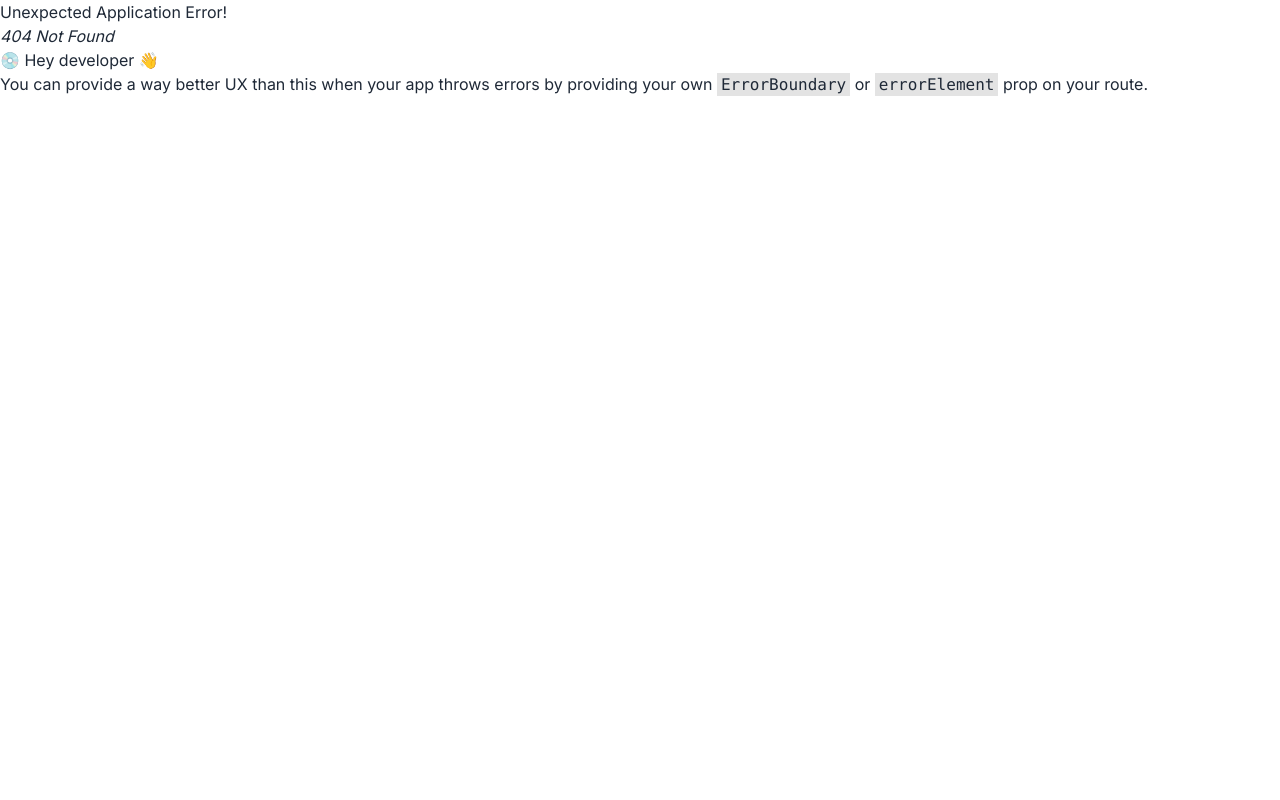
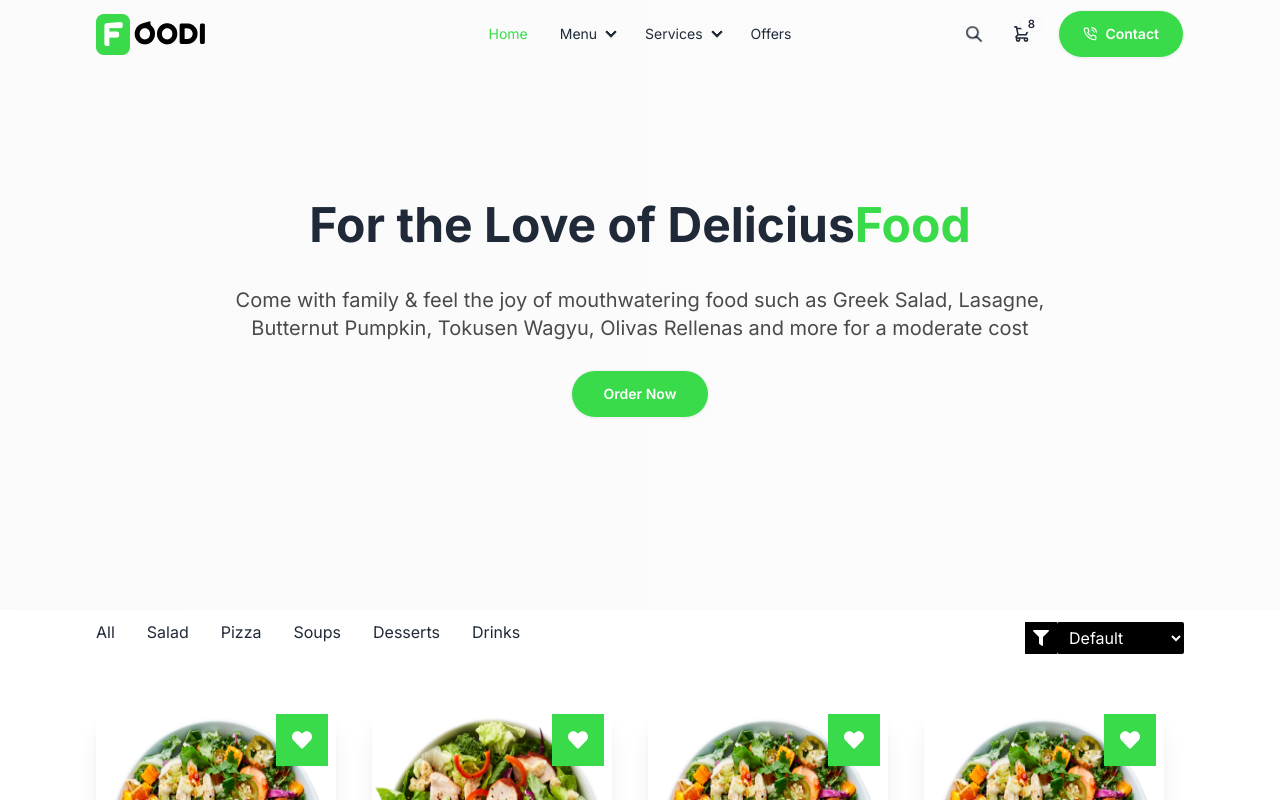
Before and after one commit to gomess99/foodi-client, a React (Vite) app: page /menu in a window 1280 px wide. Before the commit this address had no page. Shown: the top 800 px of the page. Built offline with nearby package versions, Linux system fonts and the light colour scheme.

Commit message:
Finishing Menu Page

```diff
--- a/src/App.css
+++ b/src/App.css
@@ -23,3 +23,13 @@
 .heartStar{
   border-radius: 0px 28px 0px 28px;
 }
+
+.footer-title{
+  color: black !important;
+}
+
+.active{
+  text-decoration: underline;
+  text-underline-offset: 5px;
+  color: #39DB4A;
+}
--- a/src/components/Cards/Cards.jsx
+++ b/src/components/Cards/Cards.jsx
@@ -11,7 +11,7 @@
   };
 
   return (
-    <div className="card bg-base-100 w-96 shadow-xl relative">
+    <div className="card bg-base-100 mr-5 md:my-5 shadow-xl relative">
       <div
         className={`rating gap-1 absolute right-2 top-2 p-4 hearStar bg-green ${
           isHeartFillted ? "text-rose-500" : "text-white"
@@ -30,8 +30,9 @@
         </figure>
       </Link>
       <div className="card-body">
-      <Link to={`menu/${item._id}`}>
-      <h2 className="card-title">{item.name}</h2></Link>
+        <Link to={`menu/${item._id}`}>
+          <h2 className="card-title">{item.name}</h2>
+        </Link>
         <p>Description of the item</p>
         <div className="card-actions justify-between items-center mt-2">
           <h5 className="font-semibold">
--- a/src/components/Navbar/Navbar.jsx
+++ b/src/components/Navbar/Navbar.jsx
@@ -26,14 +26,14 @@
   const navItems = (
     <>
       <li>
-        <a href="/">Home</a>
+        <a className="text-green" href="/">Home</a>
       </li>
       <li tabIndex={0}>
         <details>
           <summary>Menu</summary>
           <ul className="p-2">
             <li>
-              <a>All</a>
+              <a href="/menu">All</a>
             </li>
             <li>
               <a>Salad</a>
--- a/src/layout/Main.jsx
+++ b/src/layout/Main.jsx
@@ -8,7 +8,7 @@
   return (
     <div>
       <Navbar/>
-      <Outlet/>
+      <div className='min-h-screen'><Outlet/></div>
       <Footer/>
     </div>
   )
--- /dev/null
+++ b/src/pages/Home/Shop/Menu.jsx
@@ -0,0 +1,205 @@
+import React, { useEffect, useState } from "react";
+import Cards from "../../../components/Cards/Cards";
+import { FaFilter } from "react-icons/fa";
+
+const Menu = () => {
+  const [menu, setMenu] = useState([]);
+  const [filteredItems, setFilteredItems] = useState([]);
+  const [selectedCategory, setSelectedCategory] = useState(["all"]);
+  const [sortOption, setSortOption] = useState("default");
+  const [currentPage, setcurrentPage] = useState(1);
+  const [itemsPerPage] = useState(8);
+
+
+  //loading data
+  useEffect(() => {
+    //fetch data from the backend
+    const fetchData = async () => {
+      try {
+        const respons = await fetch("/menu.json");
+        const data = await respons.json();
+        //console.log(data)
+        setMenu(data);
+        setFilteredItems(data);
+      } catch (erro) {
+        console.log("erro fetching data", erro);
+      }
+    };
+
+    //call the funtion
+    fetchData();
+  }, []);
+
+  // filtering data based on category
+
+  const filterItems = (category) => {
+    const filtered =
+      category === "all"
+        ? menu
+        : menu.filter((item) => item.category === category);
+
+    setFilteredItems(filtered);
+    setSelectedCategory(category);
+    setcurrentPage(1)
+  };
+
+  // show all data
+
+  const showAll = () => {
+    setFilteredItems(menu);
+    setSelectedCategory("all");
+    setcurrentPage(1)
+  };
+
+  // sorting based on A-Z, Z-A, low-high pricing
+
+  const handleSortChange = (option) => {
+    setSortOption(option);
+    let sortedItems = [...filteredItems];
+
+    // logic
+    switch (option) {
+      case "A-Z":
+        sortedItems.sort((a, b) => a.name.localeCompare(b.name));
+        break;
+      case "Z-A":
+        sortedItems.sort((a, b) => b.name.localeCompare(a.name));
+        break;
+      case "low-to-high":
+        sortedItems.sort((a, b) => a.price - b.price);
+        break;
+      case "high-to-low":
+        sortedItems.sort((a, b) => b.price - a.price);
+        break;
+      default:
+        break;
+    }
+
+    setFilteredItems(sortedItems);
+    setcurrentPage(1)
+  };
+
+  //pagination logic
+
+  const intexOfLastItem = currentPage * itemsPerPage;
+  const indexOfFirstItem = intexOfLastItem - itemsPerPage;
+  const currentItems = filteredItems.slice(indexOfFirstItem, intexOfLastItem)
+  const paginate = (pageNumber) => setcurrentPage(pageNumber);
+
+  return (
+    <div>
+      {/* menu banner */}
+      <div className="max-w-screen-2xl container mx-auto xl:px-24 bg-gradient-to-r from-0% from-[#FAFAFA] to-[#FCFCFC] to-100%">
+        <div className="py-48 flex flex-col  justify-center items-center gap-8">
+          {/* texts */}
+          <div className="text-center space-y-7 px-4">
+            <h2 className="md:text-5xl text-4x1 font-bold md:leading-snug leading-snug">
+              For the Love of Delicius
+              <span className="text-green">Food</span>
+            </h2>
+            <p className="text-xl text-[#4A4A4A] md:w-4/5 mx-auto">
+              Come with family & feel the joy of mouthwatering food such as
+              Greek Salad, Lasagne, Butternut Pumpkin, Tokusen Wagyu, Olivas
+              Rellenas and more for a moderate cost
+            </p>
+            <button className="btn bg-green px-8 py-3 font-semibold text-white rounded-full">
+              Order Now
+            </button>
+          </div>
+        </div>
+      </div>
+
+      {/* menu shop section */}
+
+      <div className="section-container">
+        {/*filtering and sorting */}
+        <div className="flex flex-col md:flex-row flex-wrap md:justify-between items-center space-y-3 mb-8">
+          {/* all category btns  */}
+          <div className="flex flex-row justify-start md:items-center md:gap-8 gap-4 flex-wrap">
+            <button
+              onClick={showAll}
+              className={selectedCategory === "all" ? "active" : ""}
+            >All
+            </button>
+            <button
+              onClick={() => filterItems("salad")}
+              className={selectedCategory === "salad" ? "active" : ""}
+            >
+              Salad
+            </button>
+            <button
+              onClick={() => filterItems("pizza")}
+              className={selectedCategory === "pizza" ? "active" : ""}
+            >
+              Pizza
+            </button>
+            <button
+              onClick={() => filterItems("soup")}
+              className={selectedCategory === "soup" ? "active" : ""}
+            >
+              Soups
+            </button>
+            <button
+              onClick={() => filterItems("dessert")}
+              className={selectedCategory === "dessert" ? "active" : ""}
+            >
+              Desserts
+            </button>
+            <button
+              onClick={() => filterItems("drinks")}
+              className={selectedCategory === "drinks" ? "active" : ""}
+            >
+              Drinks
+            </button>
+          </div>
+
+          {/* sorting base filtering */}
+
+          <div className="flex justify-end mb-4 rounded-sm">
+            <div className="bg-black p-2">
+              <FaFilter className="h-4 w-4 text-white" />
+            </div>
+
+            {/* sorting options */}
+
+            <select
+              name="sort"
+              id="sort"
+              onChange={(e) => handleSortChange(e.target.value)}
+              value={sortOption}
+              className="bg-black text-white px-2 py-1 rounded-sm"
+            >
+              <option value="default">Default</option>
+              <option value="A-Z">A-Z</option>
+              <option value="Z-A">Z-A</option>
+              <option value="low-to-high">Low to High</option>
+              <option value="high-to-low">High to low</option>
+            </select>
+          </div>
+        </div>
+        {/*products card */}
+        <div className="grid md:grid-cols-4 sm:grid-cols-2 grid-cols-1 gap-4">
+          {currentItems.map((item) => (
+            <Cards key={item._id} item={item} />
+          ))}
+        </div>
+      </div>
+
+      {/* pageination section  */}
+
+      <div className="flex justify-center my-8">
+        {
+          Array.from({length: Math.ceil(filteredItems.length / itemsPerPage)}).map((_, index) =>(
+            <button key={index + 1}
+            onClick={() => paginate(index + 1)}
+            className={`mx-1 px-3 py-1 rounded-full ${currentPage === index + 1 ? "bg-green text-white" : "bg-gray-200"}`}>
+              {index + 1}
+            </button>
+          ))
+        }
+      </div>
+    </div>
+  );
+};
+
+export default Menu;
```
Also changed, not shown: src/router/Router.jsx (+11 -6 lines).
